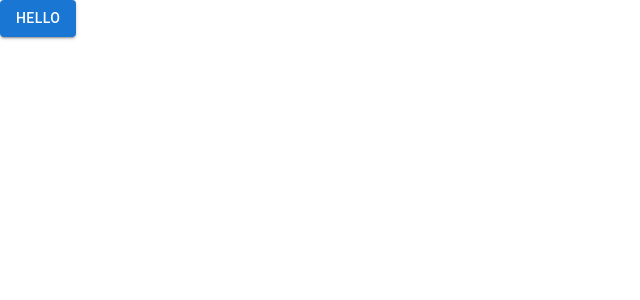
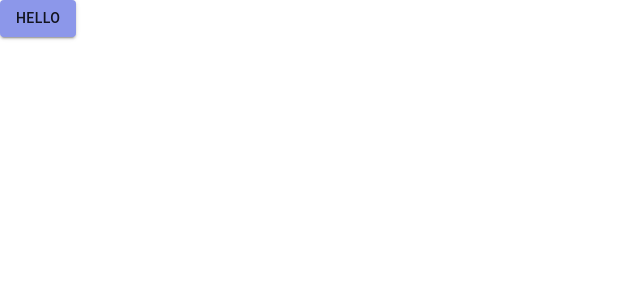
Before and after one commit to cybalencar96/gratibox-front, a JavaScript app: page / in a window 1280 px wide. Shown: the top 300 px of the page, without its empty margins (0-640 px from the left). Built offline with nearby package versions, Linux system fonts and the light colour scheme.

Commit message:
setup theme provider

```diff
--- a/src/App.js
+++ b/src/App.js
@@ -2,6 +2,6 @@ import { Button } from '@material-ui/core';
 
 export default function App() {
     return (
-        <Button variant="contained">Hello</Button>
+        <Button color="primary" variant="contained">Hello</Button>
     )
 }
--- a/src/index.js
+++ b/src/index.js
@@ -1,10 +1,13 @@
 import ReactDOM from 'react-dom'
 import App from './App'
-import { Typography, CssBaseline } from '@material-ui/core';
+import theme from './theme';
+import { CssBaseline, ThemeProvider } from '@material-ui/core';
+
+
 
 ReactDOM.render(
-    <Typography>
+    <ThemeProvider theme={theme}>
         <CssBaseline />
         <App />
-    </Typography>
+    </ThemeProvider>
 , document.querySelector('.root'))
--- /dev/null
+++ b/src/theme.js
@@ -0,0 +1,18 @@
+import { createTheme } from '@material-ui/core';
+
+const theme = createTheme({
+    palette: {
+        primary: {
+            dark: '#6d7ce4', // background
+            main: '#8C97EA', // button
+            light: '#e0d1ed' // input pink
+        },
+
+        secondary: {
+            main: '#e63c80', //redish infos
+            light: '#e5cdb3' // ?
+        }
+    }
+})
+
+export default theme;
```
